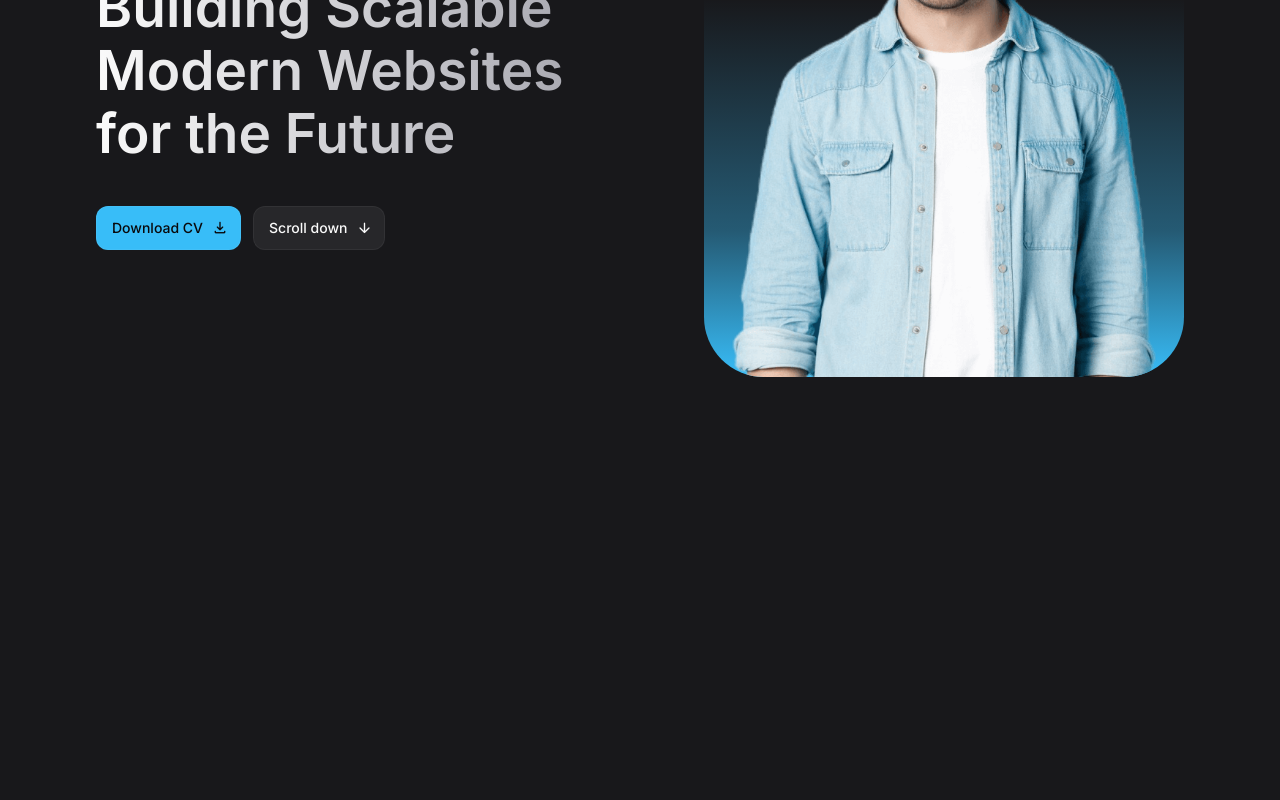
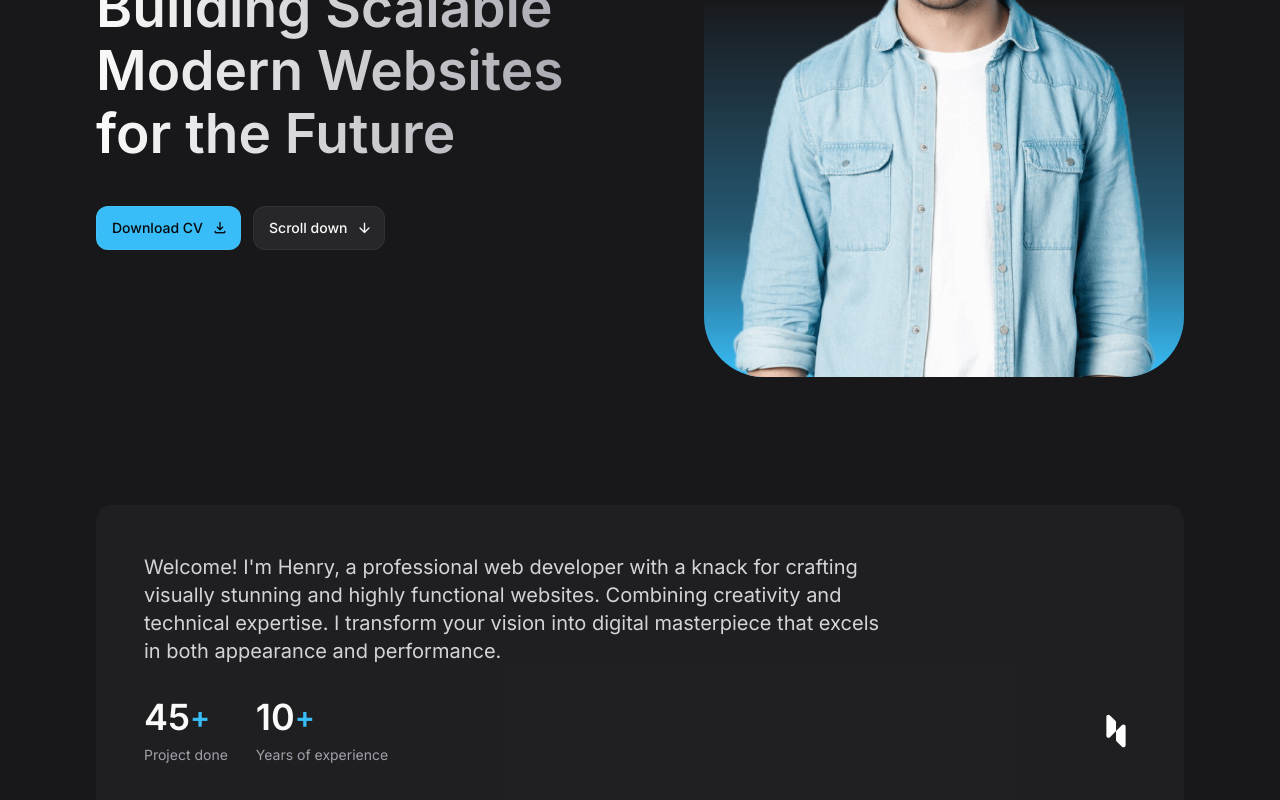
Before and after one commit to hkuchynski/portfolio, a React (Vite) app: page / in a window 1280 px wide. Shown: the part 352-1152 px from the top of the page. Before the commit the page ends 800 px from the top, so only its background shows below. Built offline with nearby package versions, Linux system fonts and the light colour scheme.

Commit message:
Added about page

```diff
--- a/src/App.jsx
+++ b/src/App.jsx
@@ -8,6 +8,7 @@
  */
 import Header from "./components/Header";
 import Hero from "./components/Hero";
+import About from "./components/About";
 
 const App = () => {
 
@@ -16,6 +17,7 @@
       <Header />
       <main>
         <Hero />
+        <About />
       </main>
     </>
   )
--- /dev/null
+++ b/src/components/About.jsx
@@ -0,0 +1,67 @@
+/**
+ * @copyright 2024 codewithsadee
+ * @license Apache-2.0
+ */
+
+
+const aboutItems = [
+  {
+    label: 'Project done',
+    number: 45
+  },
+  {
+    label: 'Years of experience',
+    number: 10
+  }
+];
+
+
+const About = () => {
+  return (
+    <section
+        id="about"
+        className="section"
+    >
+        <div className="container">
+
+            <div className="bg-zinc-800/50 p-7 rounded-2xl md:p-12">
+                <p className="text-zinc-300 mb-4 md:mb-8
+                md:text-xl md:max-w-[60ch]">
+                    Welcome! I&apos;m Henry, a professional
+                    web developer with a knack for crafting
+                    visually stunning and highly functional websites.
+                    Combining creativity and technical expertise.
+                    I transform your vision into digital masterpiece
+                    that excels in both appearance and performance.
+                </p>
+
+                <div className="flex flex-wrap items-center gap-4 md:gap-7">
+                    {
+                        aboutItems.map(({ label, number }, key) => (
+                            <div key={key}>
+                                <div className="flex items-center md:mb-2">
+                                    <span className="text-2xl font-semibold md:text-4xl">{number}</span>
+                                    <span className="text-sky-400 font-semibold md:text-3xl">+</span>
+                                </div>
+
+                                <p className="text-sm text-zinc-400">{label}</p>
+                            </div>
+                        ))
+                    }
+
+                    <img
+                        src="/images/logo.svg"
+                        alt="Logo"
+                        width={30}
+                        height={30}
+                        className="ml-auto md:w-[40px] md:h-[40px]"
+                    />
+                </div>
+            </div>
+
+        </div>
+    </section>
+  )
+}
+
+export default About
--- a/src/index.css
+++ b/src/index.css
@@ -51,6 +51,10 @@
 
 .img-cover {
   @apply w-full h-full object-cover;
+}
+
+.section {
+  @apply pt-20 lg:pt-32;
 }
 
 /* ----------------------------- *\
```
